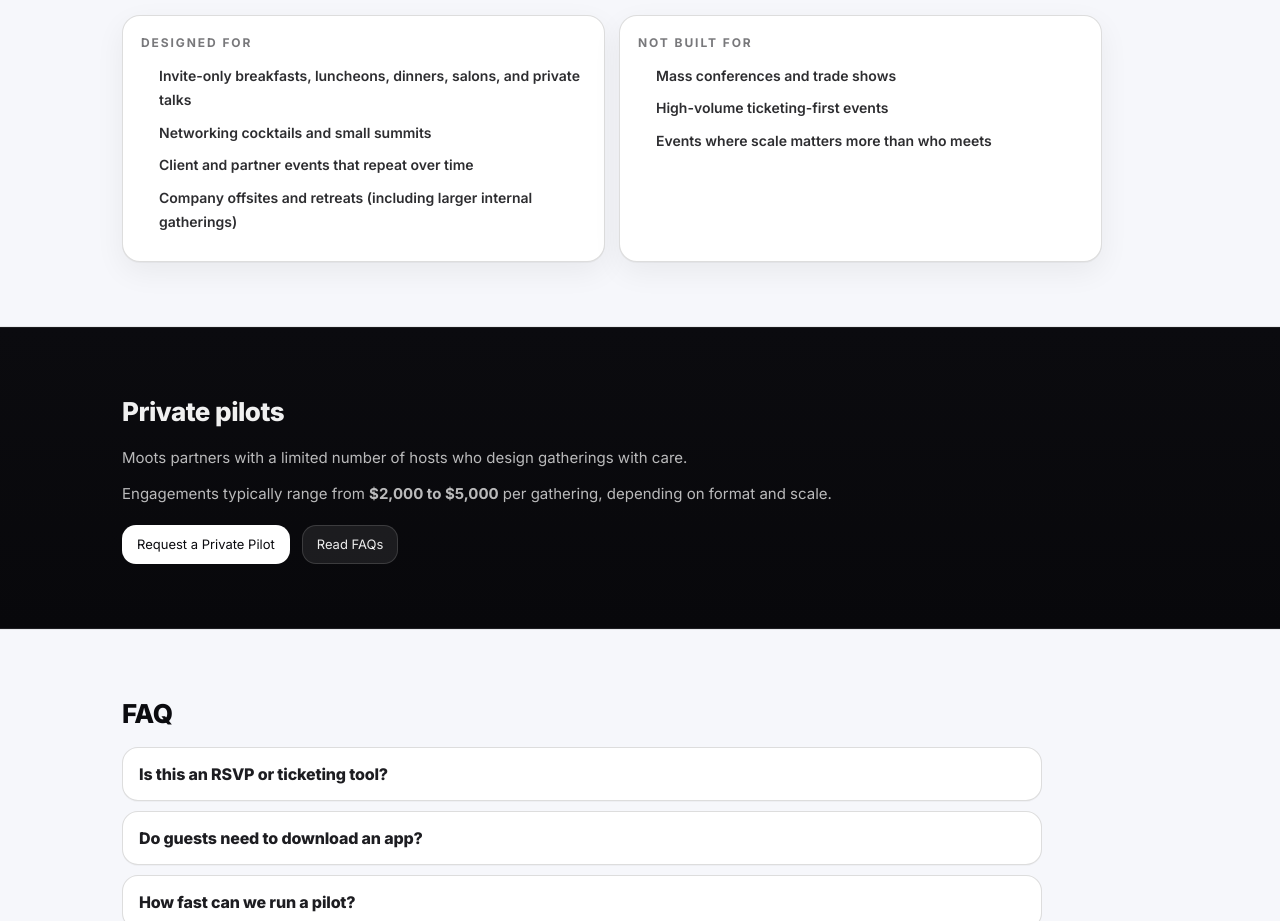
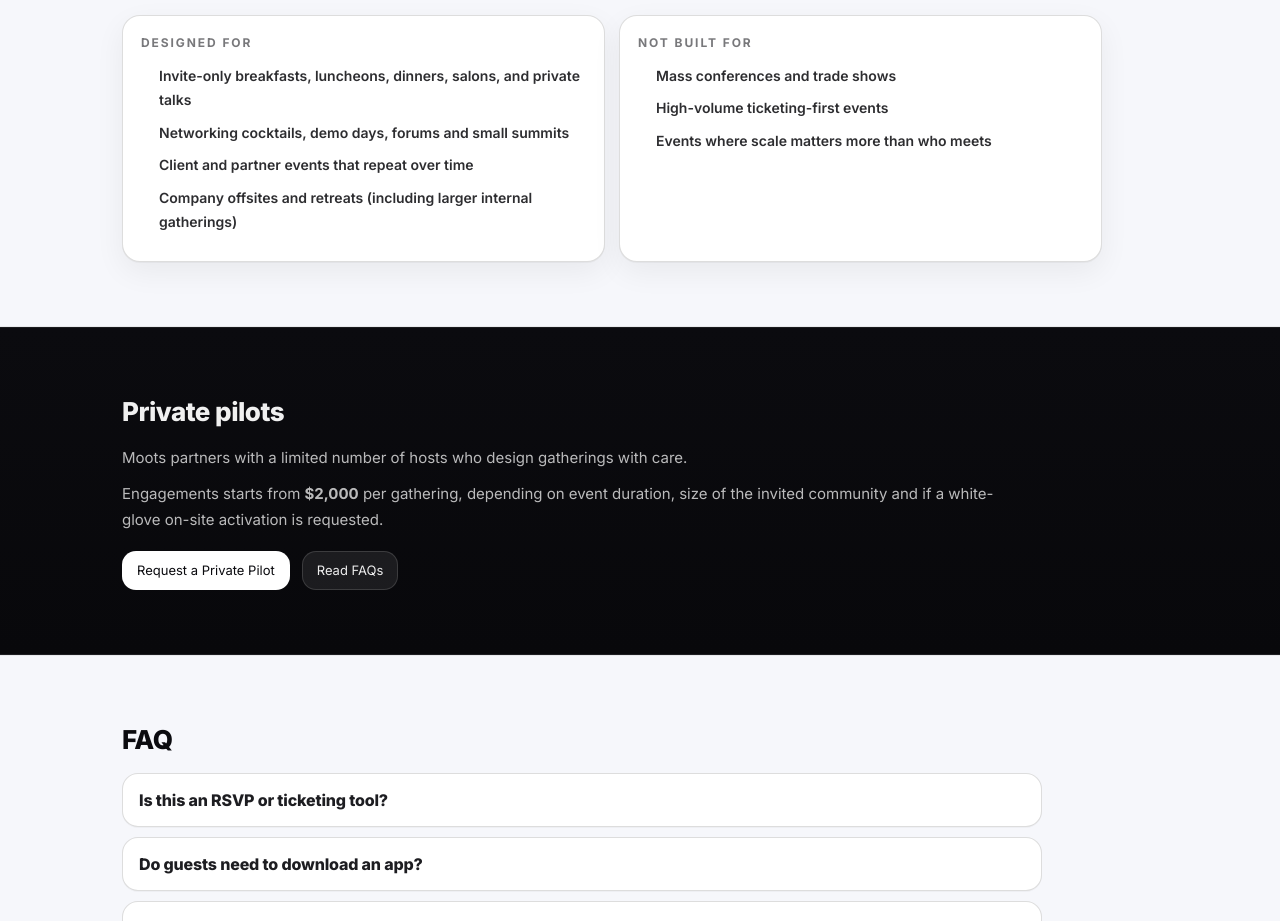
Before and after one commit to tonjebkg/moots-entry, a Next.js app: page / in a window 1280 px wide. Shown: the part 1580-2501 px from the top of the page. Built offline with nearby package versions, Linux system fonts and the light colour scheme.

Commit message:
Update landing page copy

```diff
--- a/app/page.tsx
+++ b/app/page.tsx
@@ -136,7 +136,7 @@ export default function Page() {
               <div className="panelTitle">Designed for</div>
               <ul className="list">
                 <li>Invite-only breakfasts, luncheons, dinners, salons, and private talks</li>
-                <li>Networking cocktails and small summits</li>
+                <li>Networking cocktails, demo days, forums and small summits</li>
                 <li>Client and partner events that repeat over time</li>
                 <li>Company offsites and retreats (including larger internal gatherings)</li>
               </ul>
@@ -164,7 +164,7 @@ export default function Page() {
               {BRAND} partners with a limited number of hosts who design gatherings with care.
             </p>
             <p className="pOnDark">
-              Engagements typically range from <strong>$2,000 to $5,000</strong> per gathering, depending on format and scale.
+              Engagements starts from <strong>$2,000</strong> per gathering, depending on event duration, size of the invited community and if a white-glove on-site activation is requested.
             </p>
           </div>
 
@@ -195,7 +195,7 @@ export default function Page() {
             <details>
               <summary>Do guests need to download an app?</summary>
               <p>
-                iOS guests get the full experience in-app. For guests who don’t install, you can still deliver key touchpoints by email (confirmation, QR code, and pre-event context).
+                iOS guests get the full experience in-app. For guests who don’t install, you can still deliver key touchpoints by email or text (confirmation, QR code, and pre-event context).
               </p>
             </details>
 
```
